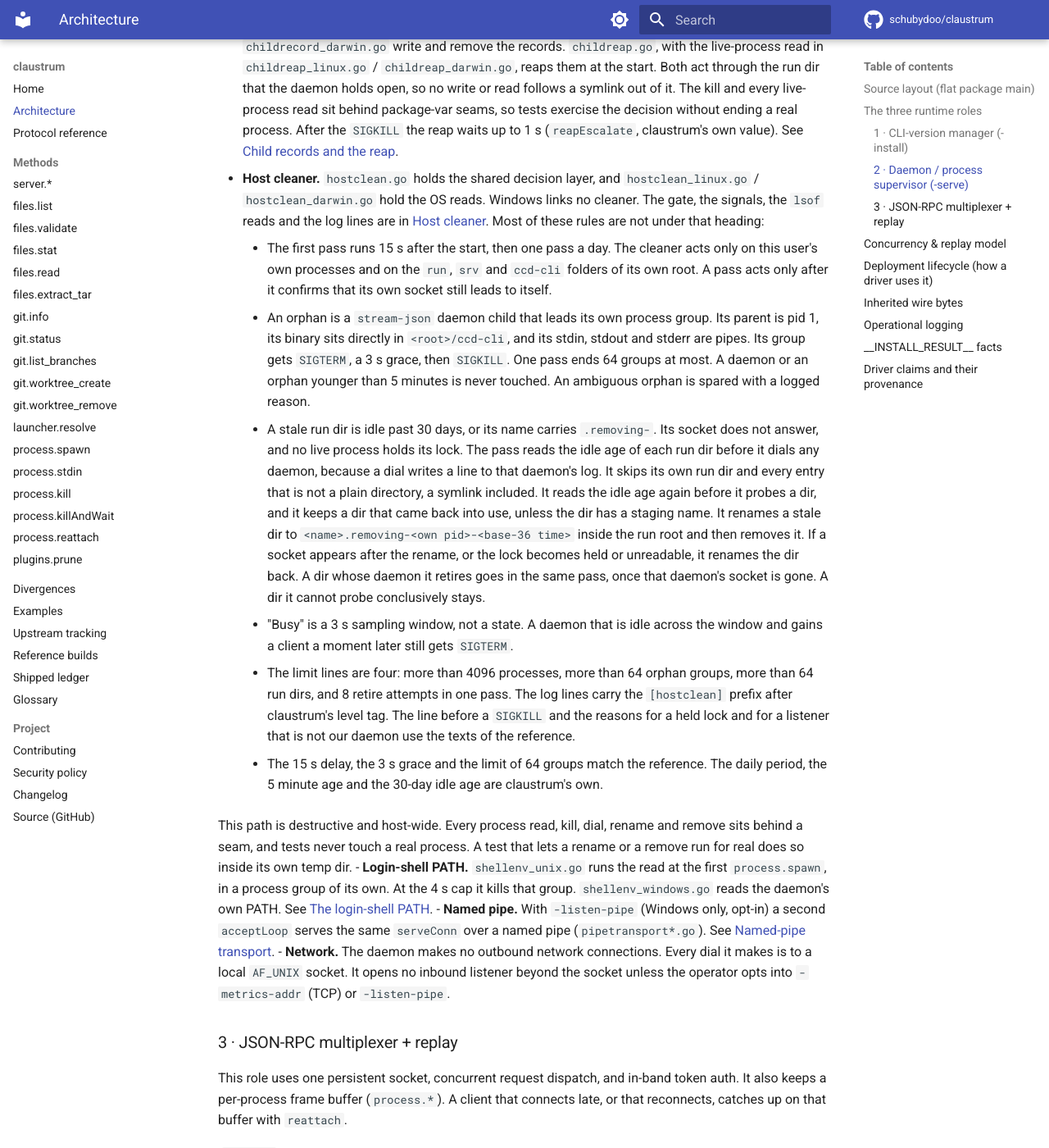
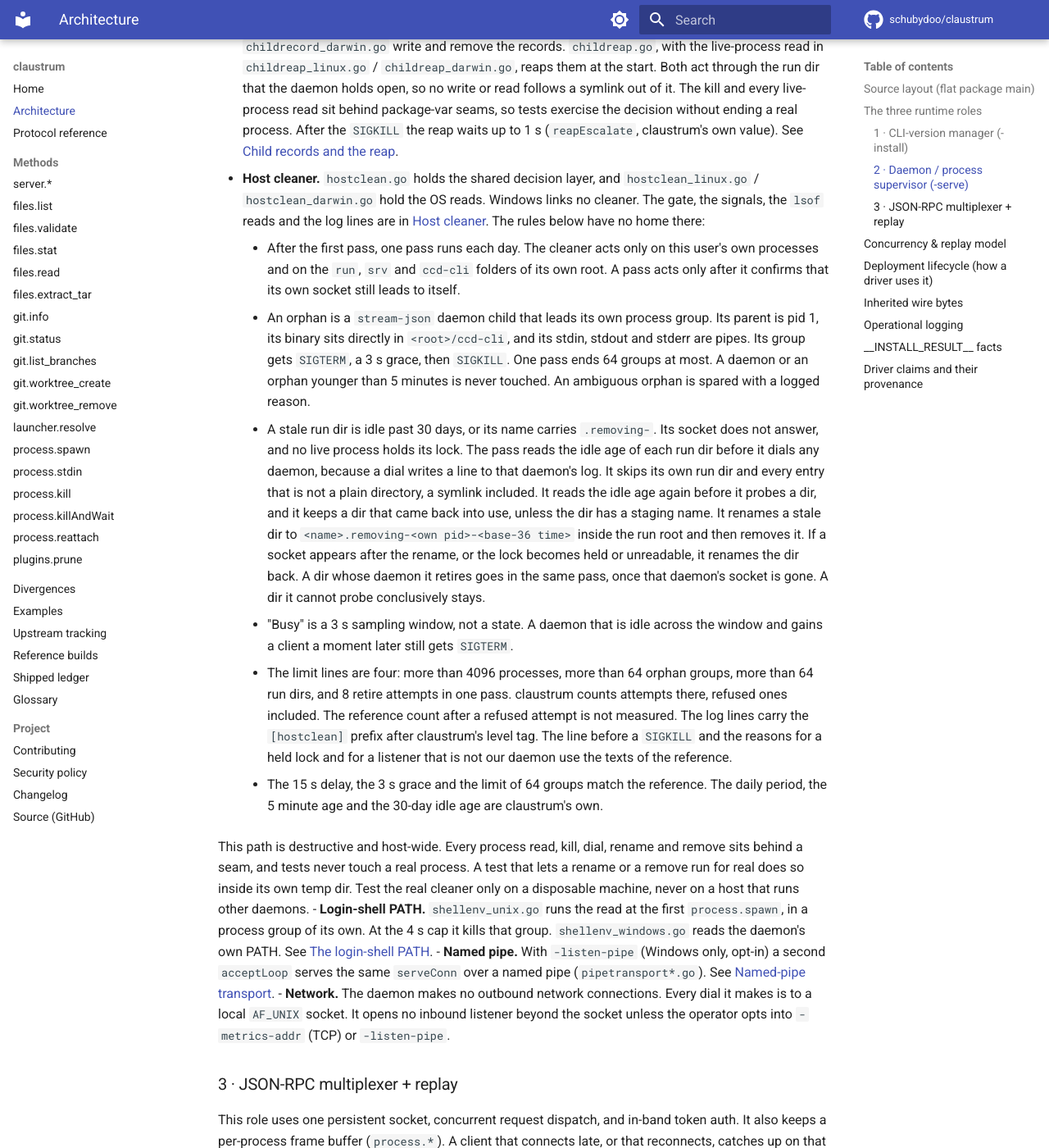
Before and after one commit to schubydoo/claustrum, an MkDocs documentation site: the page built from docs/ARCHITECTURE.md, in a window 1280 px wide and 1400 px high, scrolled down 2932 px. Shown: the whole window at 82% size. Built offline with MkDocs 1.6.1 and Material for MkDocs 9.7.7, drawn with Linux system fonts in a browser that asks for light colours; comment, search, counter and statistics services are not loaded.

Commit message:
docs: restore the retire-count mark and the disposable-machine rule of the cleaner
Co-Authored-By: Claude Opus 5.5 <noreply@anthropic.com>

```diff
--- a/docs/ARCHITECTURE.md
+++ b/docs/ARCHITECTURE.md
@@ -112,9 +112,9 @@ the files and the seams, and the rules that have no other home.
 - **Host cleaner.** `hostclean.go` holds the shared decision layer, and
   `hostclean_linux.go` / `hostclean_darwin.go` hold the OS reads. Windows links no
   cleaner. The gate, the signals, the `lsof` reads and the log lines are in
-  [Host cleaner](PROTOCOL.md#host-cleaner-off-wire-linux-and-macos). Most of these
-  rules are not under that heading:
-    - The first pass runs 15 s after the start, then one pass a day. The cleaner
+  [Host cleaner](PROTOCOL.md#host-cleaner-off-wire-linux-and-macos). The rules below
+  have no home there:
+    - After the first pass, one pass runs each day. The cleaner
       acts only on this user's own processes and on the `run`, `srv` and `ccd-cli`
       folders of its own root. A pass acts only after it confirms that its own
       socket still leads to itself.
@@ -139,7 +139,9 @@ the files and the seams, and the rules that have no other home.
     - "Busy" is a 3 s sampling window, not a state. A daemon that is idle across
       the window and gains a client a moment later still gets `SIGTERM`.
     - The limit lines are four: more than 4096 processes, more than 64 orphan
-      groups, more than 64 run dirs, and 8 retire attempts in one pass. The log
+      groups, more than 64 run dirs, and 8 retire attempts in one pass. claustrum
+      counts attempts there, refused ones included. The reference count after a
+      refused attempt is not measured. The log
       lines carry the `[hostclean]` prefix after claustrum's level tag. The line
       before a `SIGKILL` and the reasons for a held lock and for a listener that
       is not our daemon use the texts of the reference.
@@ -149,7 +151,9 @@ the files and the seams, and the rules that have no other home.
 
   This path is destructive and host-wide. Every process read, kill, dial, rename
   and remove sits behind a seam, and tests never touch a real process. A test that
-  lets a rename or a remove run for real does so inside its own temp dir.
+  lets a rename or a remove run for real does so inside its own temp dir. Test the
+  real cleaner only on a disposable machine, never on a host that runs other
+  daemons.
 - **Login-shell PATH.** `shellenv_unix.go` runs the read at the first
   `process.spawn`, in a process group of its own. At the 4 s cap it kills that
   group. `shellenv_windows.go` reads the daemon's own PATH. See
```
